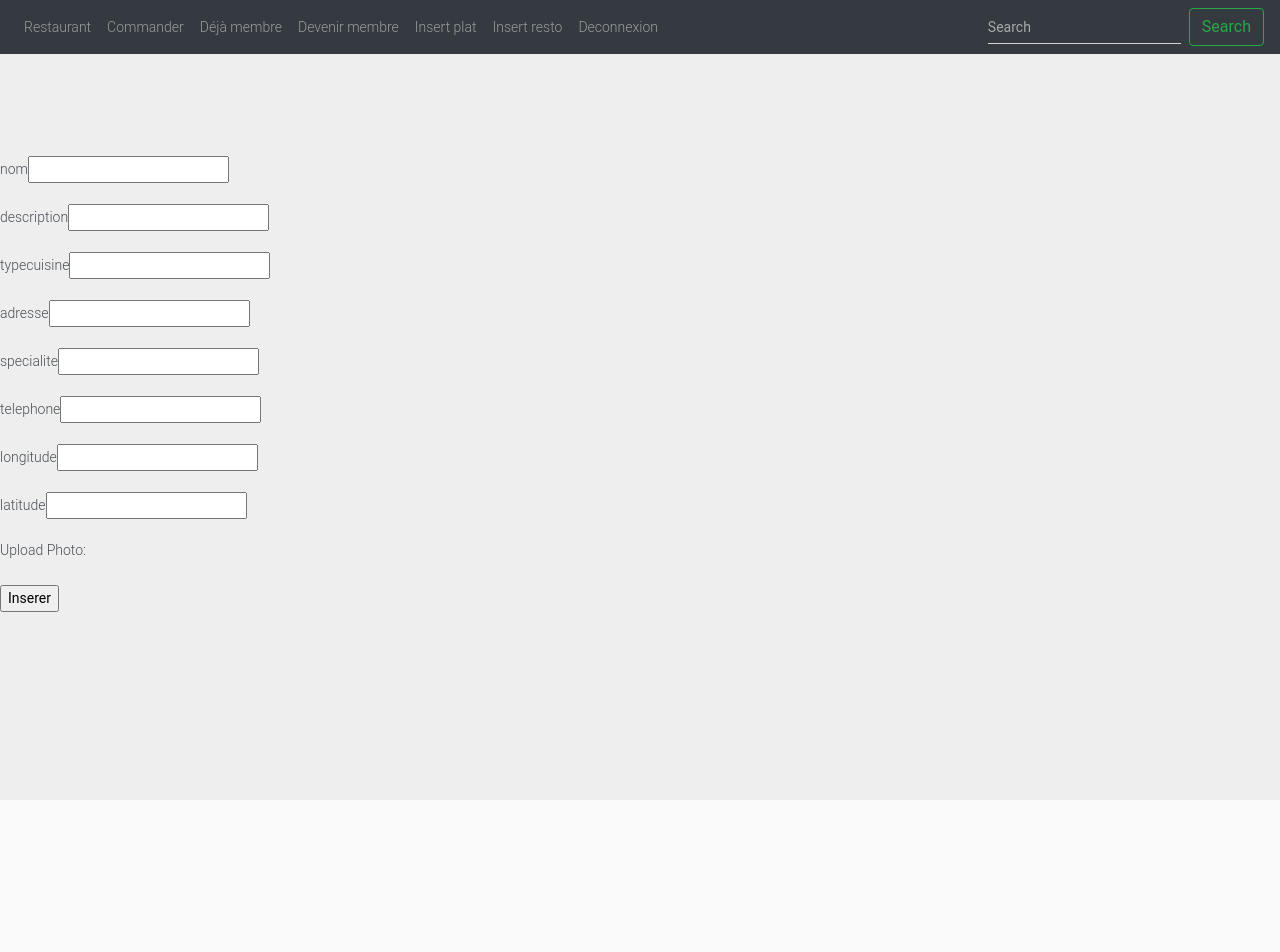
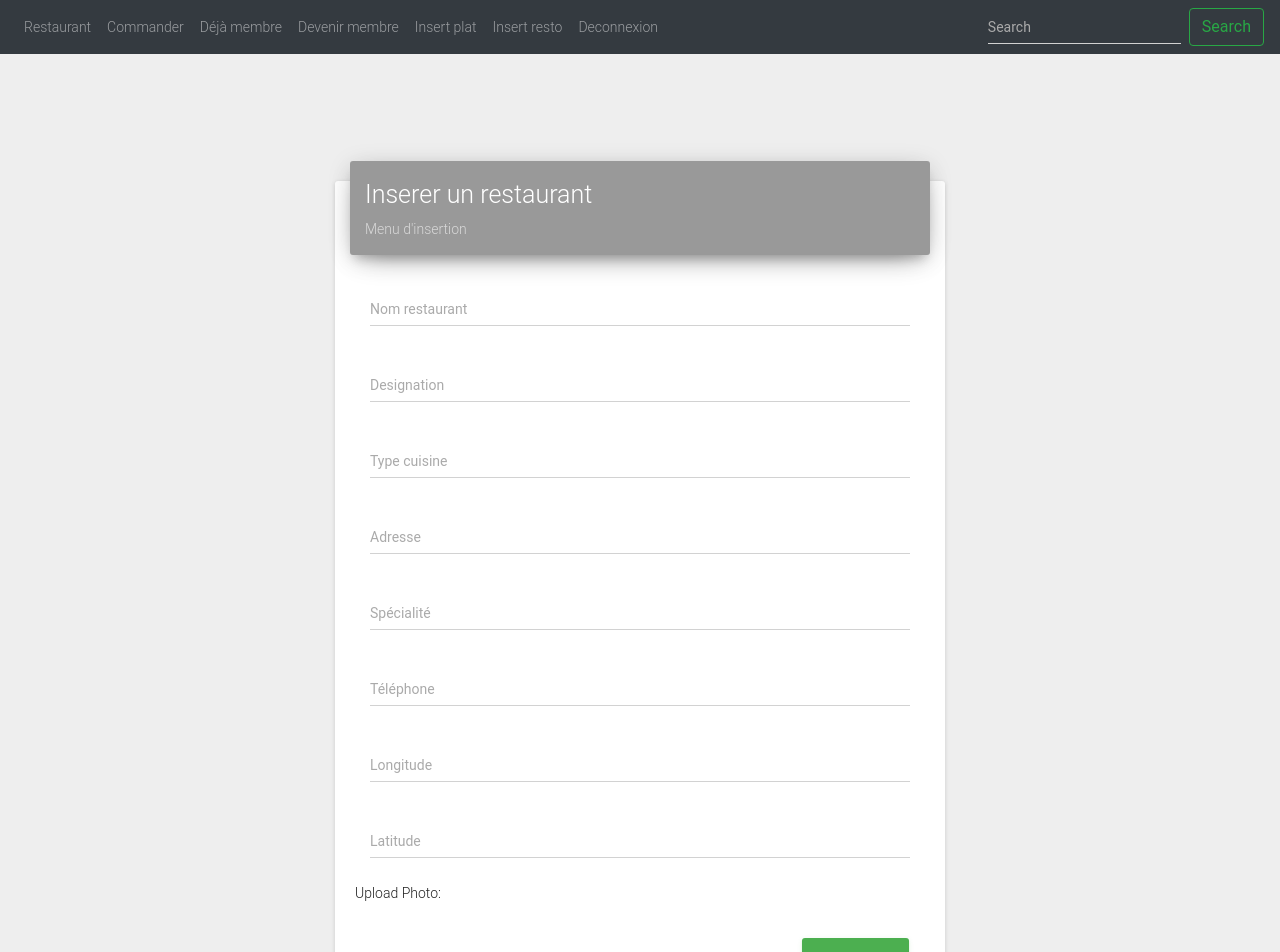
Before and after one commit to Ando230/resto, a Vue app: page /insertresto in a window 1280 px wide. Shown: the top 952 px of the page. Before the commit the page ends 800 px from the top, so only its background shows below. Built offline with nearby package versions, Linux system fonts and the light colour scheme; what vuefire would draw is missing.

Commit message:
insert restau

```diff
--- a/src/components/InsertResto.vue
+++ b/src/components/InsertResto.vue
@@ -1,5 +1,5 @@
 <template>
-    <div id="container">
+    <!-- <div id="container">
       <form class="login-form" v-on:submit.prevent="addItem">
             <div class="form-group">
                 <label>nom</label>
@@ -41,6 +41,77 @@
               <input type="submit" class="md-raised md-success" value="Inserer">
             </div>
         </form>
+  </div> -->
+  <div id="container" class="md-layout md-alignment-top-center">
+    <div class="md-layout-item md-size-50">
+      <form class="login-form" v-on:submit.prevent="addItem">
+        <md-card>
+          <md-card-header :data-background-color="dataBackgroundColor">
+            <h3 class="title">Inserer un restaurant</h3>
+            <p class="category">Menu d'insertion</p>
+          </md-card-header>
+          <md-card-content>
+            <div class="md-layout-item md-small-size-100 md-size-100">
+              <md-field>
+                <label>Nom restaurant</label>
+                <md-input id="idUsername" v-model="restaurant.nom" type="text"></md-input>
+              </md-field>
+            </div>
+            <div class="md-layout-item md-small-size-100 md-size-100">
+              <md-field>
+                <label>Designation</label>
+                <md-input v-model="restaurant.description" type="text"></md-input>
+              </md-field>
+            </div>
+
+            <div class="md-layout-item md-small-size-100 md-size-100">
+              <md-field>
+                <label>Type cuisine</label>
+                <md-input id="mdp1" v-model="restaurant.typecuisine" type="text"></md-input>
+              </md-field>
+            </div>
+            <div class="md-layout-item md-small-size-100 md-size-100">
+              <md-field>
+                <label>Adresse</label>
+                <md-input id="mdp2" v-model="restaurant.adresse" type="text"></md-input>
+              </md-field>
+            </div>
+            <div class="md-layout-item md-small-size-100 md-size-100">
+              <md-field>
+                <label>Spécialité</label>
+                <md-input id="mdp2" v-model="restaurant.specialite" type="text"></md-input>
+              </md-field>
+            </div>
+            <div class="md-layout-item md-small-size-100 md-size-100">
+              <md-field>
+                <label>Téléphone</label>
+                <md-input id="mdp2" v-model="restaurant.telephone" type="text"></md-input>
+              </md-field>
+            </div>
+             <div class="md-layout-item md-small-size-100 md-size-100">
+              <md-field>
+                <label>Longitude</label>
+                <md-input id="mdp2" v-model="restaurant.longitude" type="text"></md-input>
+              </md-field>
+            </div>
+             <div class="md-layout-item md-small-size-100 md-size-100">
+              <md-field>
+                <label>Latitude</label>
+                <md-input id="mdp2" v-model="restaurant.latitude" type="text"></md-input>
+              </md-field>
+            </div>
+            <div class="form-group">
+              <label>Upload Photo:</label>
+              <input type="file" id="fileUpload" multiple accept="image/*">
+            </div>
+            <div class="md-layout-item md-size-100 text-right">
+              <md-button type="submit" class="md-raised md-success">Inserer</md-button>
+            </div>
+          </md-card-content>
+        </md-card>
+      </form>
+    </div>
+  </div>
   </div>
 </template>
 <script>
```
